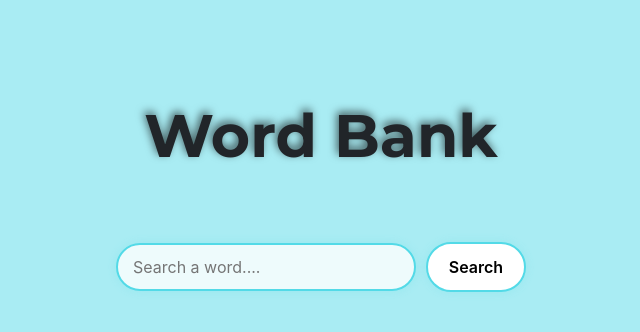
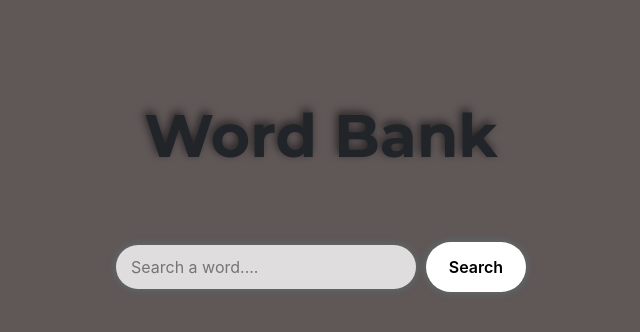
Before and after one commit to Mariii209/dictionary-project-react, a React (Create React App) app: page / in a window 1280 px wide. Shown: the top 332 px of the page, without its empty margins (319-959 px from the left). Built offline with nearby package versions, Linux system fonts and the light colour scheme.

Commit message:
Change the background color

```diff
--- a/src/App.css
+++ b/src/App.css
@@ -1,4 +1,4 @@
 .App {
-  background-color: rgba(83, 218, 231, 0.5);
+  background-color: #605757;
   min-height: 100vh;
 }
--- a/src/DictionarySearch.css
+++ b/src/DictionarySearch.css
@@ -18,14 +18,14 @@
   display: flex;
   flex-direction: column;
   align-items: center;
-  background-color: #a9ecf3;
+  background-color: #605757;
   padding: 30px;
 }
 
 .SearchSection .SearchBar {
   padding: 10px 15px;
   border-radius: 25px;
-  border: 2px solid #53dae7;
+  border: none;
   outline: none;
   width: 300px;
   font-size: 16px;
@@ -41,7 +41,7 @@
   border-radius: 10px;
   border-radius: 25px;
   font-weight: 600;
-  border: 2px solid #53dae7;
+  border: none;
   box-shadow: 0 0 10px rgba(83, 218, 231, 0.2);
   background-color: white;
 }
```
